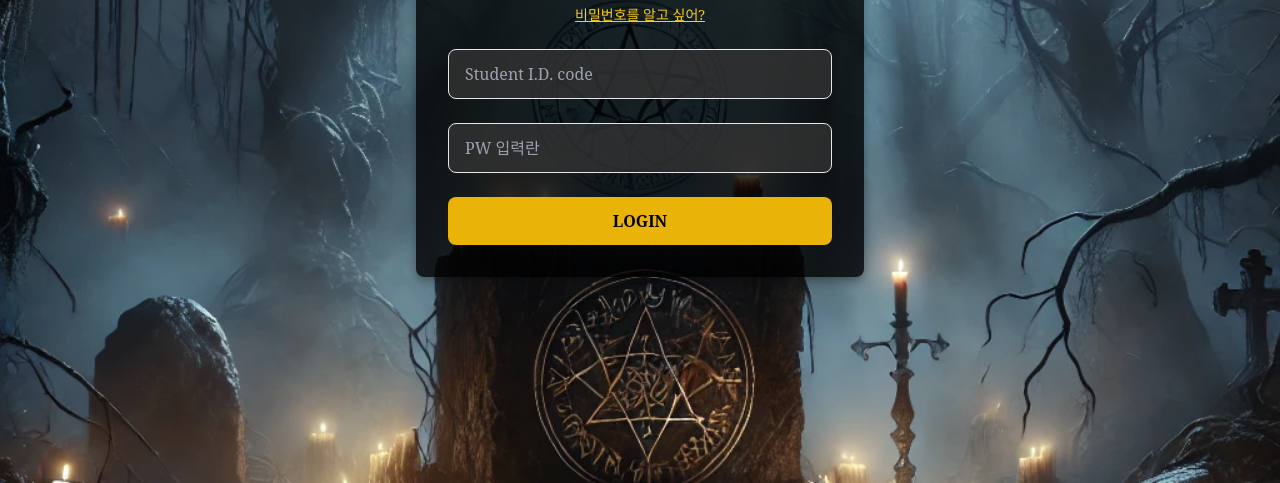
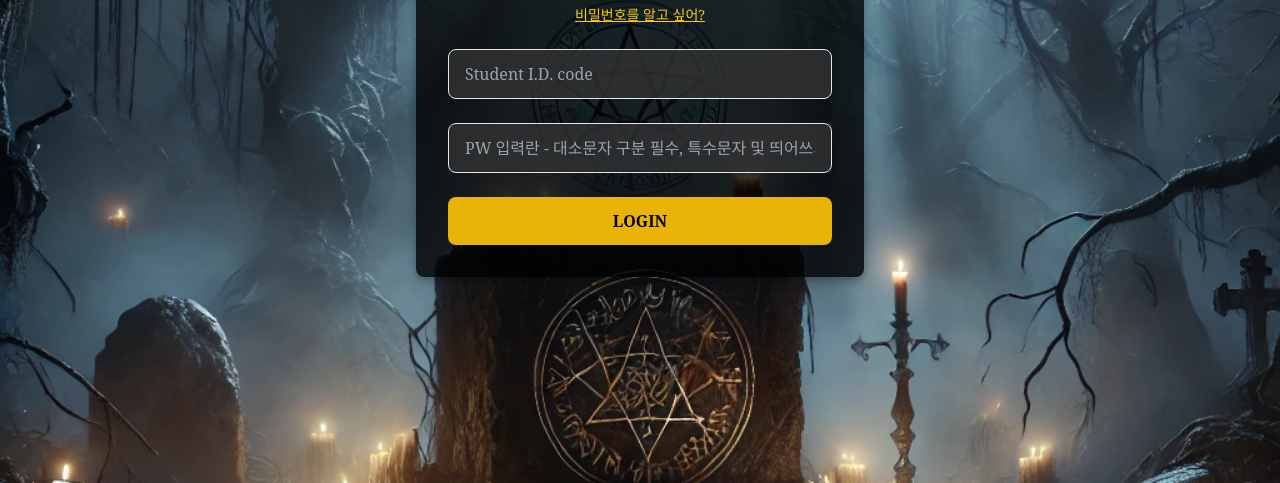
Before and after one commit to judyfromearth/occult_login, a plain HTML site: page index.html in a window 1280 px wide. Shown: the part 317-800 px from the top of the page. Drawn offline with nearby package versions, Linux system fonts and the light colour scheme.

Commit message:
Update index.html

```diff
--- a/index.html
+++ b/index.html
@@ -83,7 +83,7 @@
                 <input type="text" id="idInput" placeholder="Student I.D. code" class="w-full px-4 py-3 border rounded-lg focus:outline-none focus:ring-2 focus:ring-yellow-400">
             </div>
             <div>
-                <input type="password" id="pwInput" placeholder="PW 입력란" class="w-full px-4 py-3 border rounded-lg focus:outline-none focus:ring-2 focus:ring-yellow-400">
+                <input type="password" id="pwInput" placeholder="PW 입력란 - 대소문자 구분 필수, 특수문자 및 띄어쓰기 불가" class="w-full px-4 py-3 border rounded-lg focus:outline-none focus:ring-2 focus:ring-yellow-400">
             </div>
             <button type="submit" class="w-full py-3 bg-yellow-500 text-black font-bold rounded-lg hover:bg-yellow-600 transition">LOGIN</button>
         </form>
```
